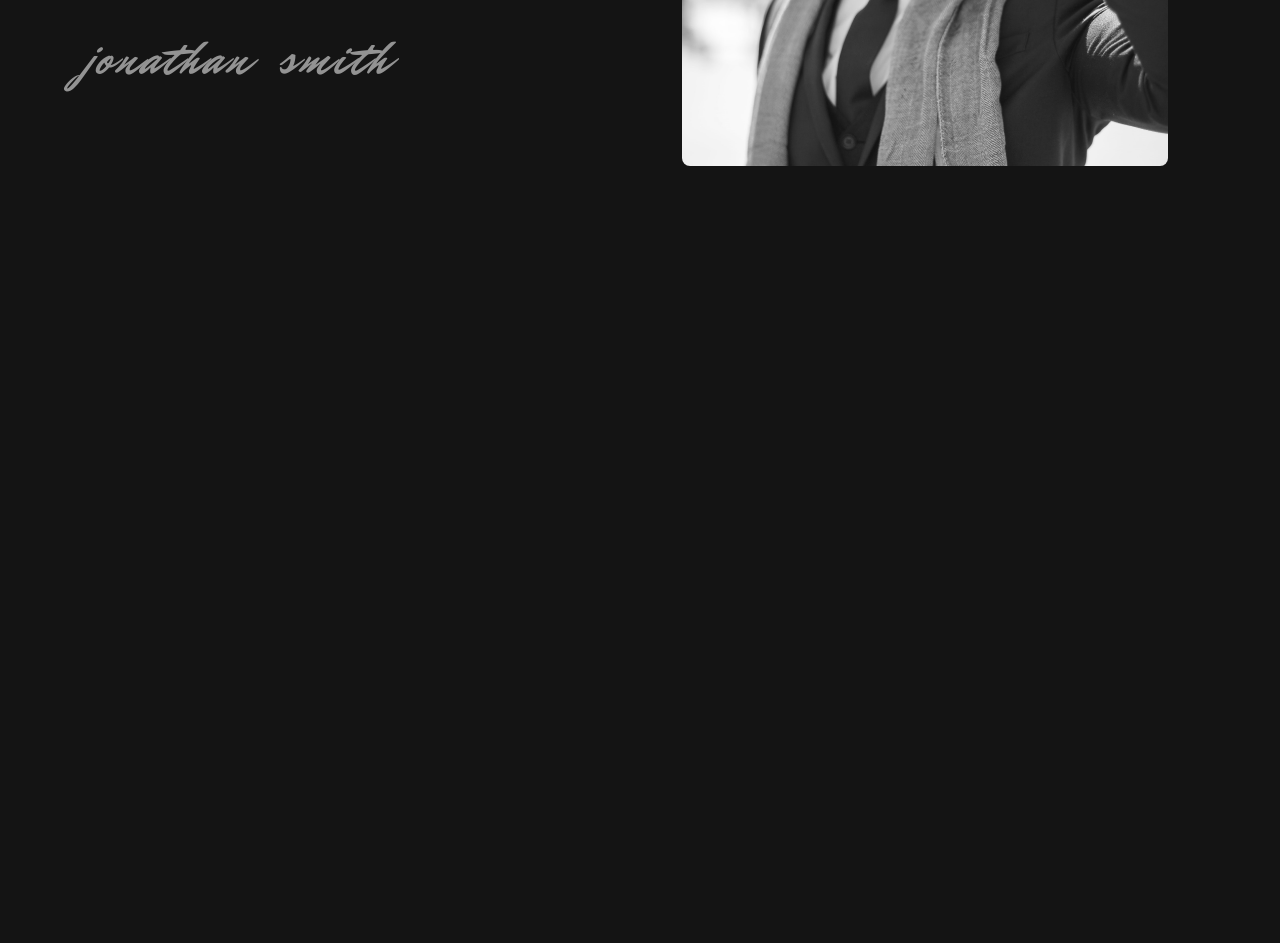
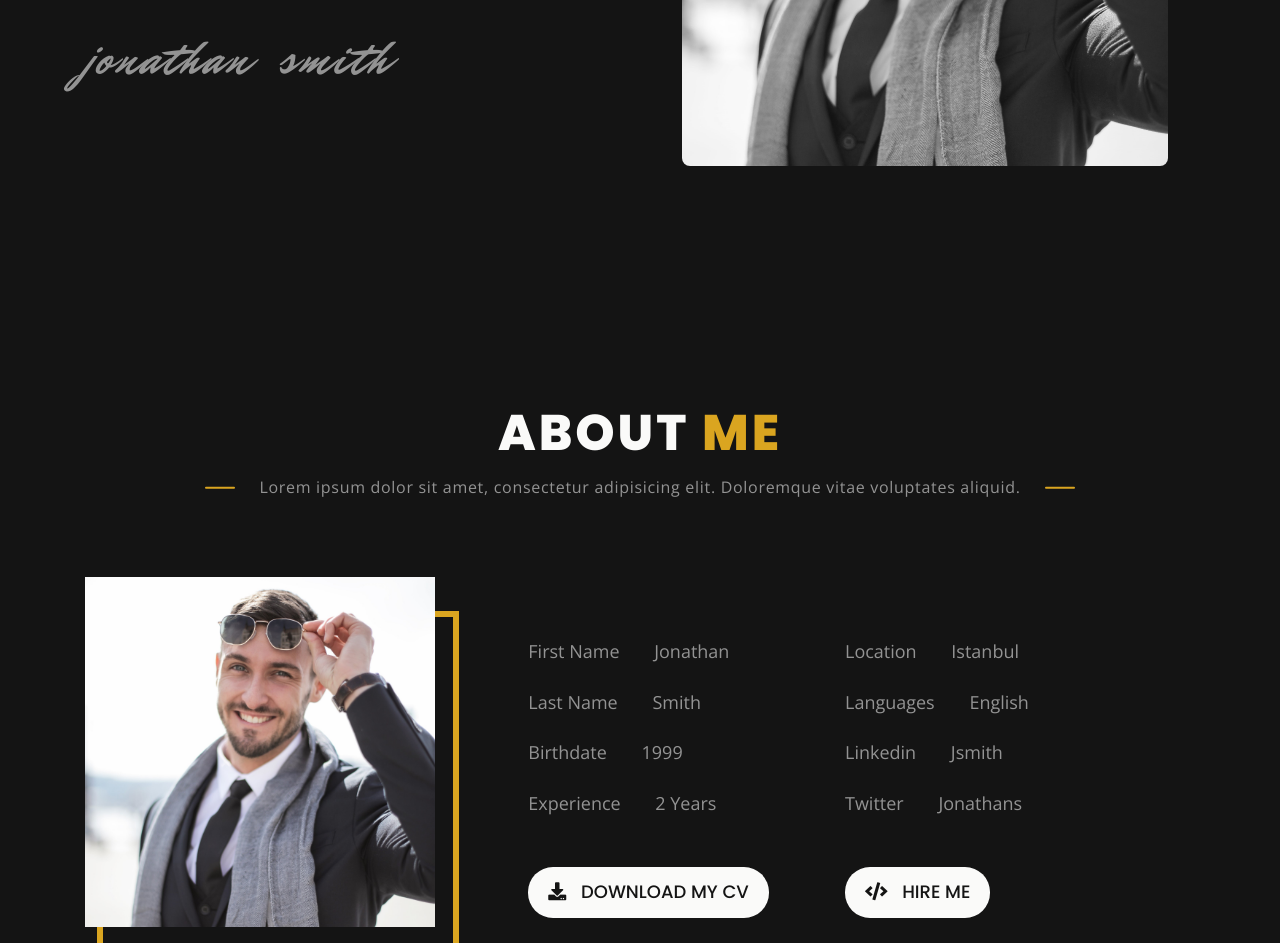
Before and after one commit to tolgahantolu/ResumeTheme, a website: page index.html in a window 1280 px wide. Shown: the part 517-1460 px from the top of the page. Before the commit the page ends 800 px from the top, so only its background shows below. Drawn offline with nearby package versions, Linux system fonts and the light colour scheme.

Commit message:
about section ilk bölüm tamamlandı

```diff
--- a/index.html
+++ b/index.html
@@ -112,6 +112,99 @@
 	</header>
 	<!-- end of header -->
 
+	<main>
+
+		<!-- about section start -->
+		<section class="about">
+
+			<div class="u-center-text u-margin-top-big">
+				<h1 class="heading-primary text-uppercase">
+					about <span class="u-yellow-color">me</span>
+				</h1>
+				<h6 class="heading-sub-title mt-4">
+					Lorem ipsum dolor sit amet, consectetur adipisicing elit. Doloremque vitae voluptates aliquid.
+				</h6>
+			</div>
+
+			<div class="row u-margin-top-small">
+				<div class="col-4">
+					<div class="about__image-box">
+						<img src="./img/man.jpg" alt="Man" class="about__image img-fluid">
+					</div>
+				</div>
+				<div class="col-8 mt-5">
+					<div class="row">
+						<div class="offset-1"></div>
+
+						<div class="col-5">
+							<ul class="about__list text-capitalize list-unstyled m-0 d-flex flex-column justify-content-center align-items-start">
+								<li class="about__item">
+									<p> first name <span class="font-weight-bolder ml-5"> jonathan </span> </p>
+								</li>
+								<li class="about__item">
+									<p> last name <span class="font-weight-bolder ml-5"> smith </span> </p>
+								</li>
+								<li class="about__item">
+									<p> birthdate <span class="font-weight-bolder ml-5"> 1999 </span> </p>
+								</li>
+								<li class="about__item">
+									<p> experience <span class="font-weight-bolder ml-5"> 2 years </span> </p>
+								</li>
+							</ul>
+						</div>
+
+						<div class="col-5">
+							<ul class="about__list text-capitalize list-unstyled m-0 d-flex flex-column justify-content-center align-items-start">
+								<li class="about__item">
+									<p> location <span class="font-weight-bolder ml-5"> istanbul </span> </p>
+								</li>
+								<li class="about__item">
+									<p> languages <span class="font-weight-bolder ml-5"> english </span> </p>
+								</li>
+								<li class="about__item">
+									<p> linkedin <span class="font-weight-bolder ml-5"> jsmith </span> </p>
+								</li>
+								<li class="about__item">
+									<p> twitter <span class="font-weight-bolder ml-5"> jonathans </span> </p>
+								</li>
+							</ul>
+						</div>
+
+						<div class="offset-1"></div>
+
+					</div>
+
+					<div class="row mt-3">
+
+						<div class="offset-1"></div>
+
+						<div class="col-5 button text-uppercase">
+							<a href="#" class="button__link text-decoration-none">
+								<i class="fa fa-download"></i>
+								<span class="ml-3">download my cv</span>
+							</a>
+						</div>
+
+						<div class="col-5 button text-uppercase">
+							<a href="#" class="button__link text-decoration-none">
+								<i class="fas fa-code"></i>
+								<span class="ml-3">hire me</span>
+							</a>
+						</div>
+
+						<div class="offset-1"></div>
+
+					</div>
+
+				</div>
+			</div>
+
+		</section>
+		<!-- end of about section -->
+
+
+	</main>
+
 </body>
 
 </html>
--- a/sass/base/_typography.scss
+++ b/sass/base/_typography.scss
@@ -5,3 +5,37 @@ body {
   font-weight: 300;
   line-height: 1.7;
 }
+
+.heading-primary {
+  font-size: 5rem;
+  font-family: $font-header;
+  font-weight: 800;
+  letter-spacing: 0.3rem;
+}
+
+.heading-sub-title {
+  font-size: 1.6rem;
+  color: $color-grey;
+  letter-spacing: 0.07rem;
+  position: relative;
+
+  &::before,
+  &::after {
+    content: "";
+    position: absolute;
+    top: 50%;
+    transform: translateY(-50%);
+    width: 3rem;
+    height: 0.25rem;
+    border-radius: 0.15rem;
+    background-color: $color-dark-yellow;
+  }
+
+  &::before {
+    left: 12rem;
+  }
+
+  &::after {
+    right: 12rem;
+  }
+}
--- a/sass/base/_utilities.scss
+++ b/sass/base/_utilities.scss
@@ -0,0 +1,15 @@
+.u-center-text {
+  text-align: center !important;
+}
+
+.u-margin-top-small {
+  margin-top: 8rem !important;
+}
+
+.u-margin-top-big {
+  margin-top: 12rem !important;
+}
+
+.u-yellow-color {
+  color: $color-dark-yellow !important;
+}
--- a/sass/components/_button.scss
+++ b/sass/components/_button.scss
@@ -0,0 +1,23 @@
+.button {
+  &__link {
+    &,
+    &:link,
+    &:visited {
+      display: inline-block;
+      color: $color-light-black;
+      background-color: $color-dark-white;
+      font-size: 1.8rem;
+      font-weight: 500;
+      font-family: $font-header;
+      padding: 1rem 2rem;
+      border-radius: 2.5rem;
+      transition: 0.3s ease;
+    }
+
+    &:hover {
+      color: $color-dark-white;
+      background-color: $color-dark-yellow;
+      transform: scale(1.05);
+    }
+  }
+}
--- a/sass/layout/_about.scss
+++ b/sass/layout/_about.scss
@@ -0,0 +1,39 @@
+.about {
+  // row 1 -> img col
+  &__image-box {
+    max-width: 50rem;
+    max-width: 60rem;
+    z-index: 1;
+    position: relative;
+
+    &::before {
+      content: "";
+      position: absolute;
+      top: 4rem;
+      right: -1.8rem;
+      width: 100%;
+      height: 93%;
+      outline: 0.6rem solid $color-dark-yellow;
+      z-index: -1;
+    }
+  }
+
+  &__image {
+    width: 100%;
+    height: 100%;
+  }
+
+  // row 1 -> personal info col
+  &__list {
+    font-size: 1.8rem;
+    height: 25rem;
+  }
+
+  &__item {
+    &:not(:first-child) {
+      margin-top: 1rem;
+    }
+
+    color: $color-grey;
+  }
+}
```
Also changed, not shown: css/style.css, sass/main.scss (line endings or trailing spaces).
